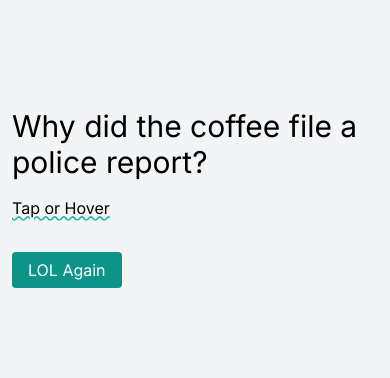
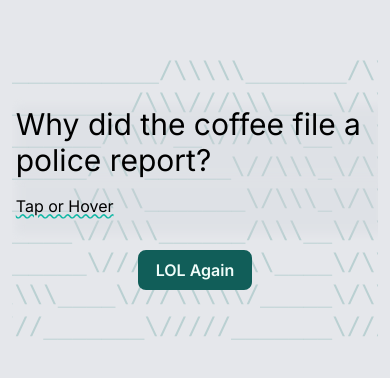
Before and after one commit to Super-Kenil/crack-me-up, a Next.js app: page / in a window 390 px wide. Shown: the part 224-602 px from the top of the page. Built offline with nearby package versions, Linux system fonts and the light colour scheme.

Commit message:
FIX: Color contrast issue for button FEAT: background Improvement: button design removed fetching new joke on mount, instead added a static joke FIX: Fully responsive in all screen sizes FIX: bg text shifting while loading

```diff
--- a/src/app/layout.tsx
+++ b/src/app/layout.tsx
@@ -18,7 +18,7 @@
 export default function RootLayout ({ children }: Readonly<{ children: ReactNode }>) {
   return (
     <html lang="en">
-      <body className={`bg-gray-100 dark:bg-gray-900 dark:text-white antialiased ${inter.className}`}>
+      <body className={`bg-gray-200 dark:bg-gray-800 dark:text-white antialiased ${inter.className}`}>
         {children}
       </body>
     </html>
--- a/src/app/page.tsx
+++ b/src/app/page.tsx
@@ -15,32 +15,50 @@
   console.info('%c Super Kenil', 'font-weight: bold; font-size: 50px;color: red; text-shadow: 3px 3px 0 rgb(217,31,38) , 6px 6px 0 rgb(226,91,14) , 9px 9px 0 rgb(245,221,8) , 12px 12px 0 rgb(5,148,68) , 15px 15px 0 rgb(2,135,206) , 18px 18px 0 rgb(4,77,145) , 21px 21px 0 rgb(42,21,113)')
 
   return (
-    <main className="flex min-h-screen container mx-auto">
-      <div className='flex items-center justify-center mx-auto text-center max-sm:mx-3 select-none'>
-
+    <main className="flex min-h-screen container mx-auto flex-col overflow-hidden">
+      <div className='flex items-center justify-center mx-auto text-center max-sm:mx-3 select-none relative overflow-hidden flex-1'>
+        <pre className='absolute text-2xl text-teal-700 dark:text-teal-400 dark:text-opacity-25 text-opacity-20 min-w-[726px] -z-[2]'>
+          __/\\\___________________/\\\\\_______/\\\_____________<br />
+          _\/\\\_________________/\\\///\\\____\/\\\_____________<br />
+          _\/\\\_______________/\\\/__\///\\\__\/\\\_____________<br />
+          _\/\\\______________/\\\______\//\\\_\/\\\_____________<br />
+          _\/\\\_____________\/\\\_______\/\\\_\/\\\_____________<br />
+          _\/\\\_____________\//\\\______/\\\__\/\\\_____________<br />
+          _\/\\\______________\///\\\__/\\\____\/\\\_____________<br />
+          _\/\\\\\\\\\\\\\\\____\///\\\\\/_____\/\\\\\\\\\\\\\\\_<br />
+          _\///////////////_______\/////_______\///////////////__<br />
+        </pre>
         {!loading && !error && (
-          <div className='max-sm:text-left'>
-            <h1 className='text-3xl'>{joke?.setup ?? 'Why did the coffee file a police report?'}</h1>
-            <div className='relative group cursor-pointer py-4 mb-4'>
-              <div className='absolute group-hover:opacity-0 underline decoration-wavy transition-opacity duration-300 decoration-teal-500'>Tap or Hover</div>
-              <div className='opacity-0 group-hover:opacity-100 text-teal-800 dark:text-teal-500 text-left transition-opacity duration-300'>{joke?.punchline ?? 'It got mugged.'}</div>
+          <div className='flex flex-col items-center max-sm:text-left min-w-[726px]'>
+            <div className="max-sm:ml-3 max-w-[95vw]">
+              <h1 className='text-3xl relative'>
+                {joke?.setup ?? 'Why did the coffee file a police report?'}
+                <TextBackdrop />
+              </h1>
+              <div className='relative group cursor-pointer py-4 mb-4'>
+                <div className='absolute text-center group-hover:opacity-0 underline decoration-wavy transition-opacity duration-300 decoration-teal-500'>Tap or Hover</div>
+                <div className='opacity-0 group-hover:opacity-100 text-teal-800 dark:text-teal-500 text-left transition-opacity duration-300'>{joke?.punchline ?? 'It got mugged.'}</div>
+                <TextBackdrop />
+              </div>
             </div>
-
             <button
               disabled={loading}
               onClick={fetchData}
-              className='px-4 py-1.5 rounded bg-teal-600 text-white dark:text-teal-50 dark:bg-teal-700 dark:hover:bg-teal-800 hover:bg-teal-700 transition-colors'
+              className='px-4 py-1.5 w-fit rounded-lg bg-teal-800 text-teal-50 hover:text-teal-800 dark:text-teal-50 dark:bg-teal-800 dark:hover:bg-teal-800/10 dark:hover:text-teal-100 hover:bg-teal-600/20 dark:border-teal-100 border-teal-800 border-2 transition-colors font-semibold'
               type='button'
             >
-              LOL Again
+              LOL  Again
             </button>
           </div>
         )}
-        {loading && <h1 className='text-3xl'>Loading...</h1>}
+        {loading && <h1 className='text-3xl text-center w-[726px]'>Loading...</h1>}
         {error && <h1 className='text-3xl'>“Oops! Our joke machine is on a coffee break. Come back later for a fresh batch of laughs!” ☕😂</h1>}
+        {/* <span className='text-xs absolute bottom-2'>Powered by: <a href='official-joke-api.appspot.com' className='underline'>Official Joke API</a></span> */}
       </div>
     </main>
   )
 }
 
 export default Home
+
+const TextBackdrop = () => <div className='inset-0 bg-gray-300 dark:bg-gray-700/40 blur-sm opacity-30 absolute -z-[1]' />
```
